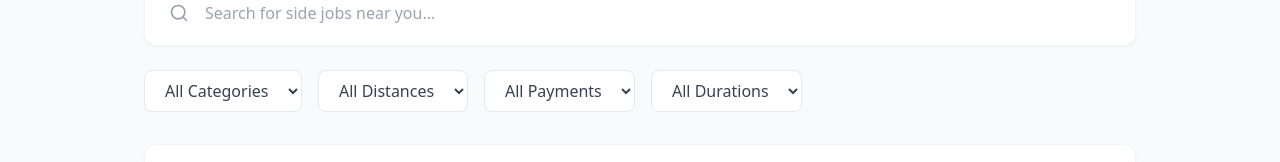
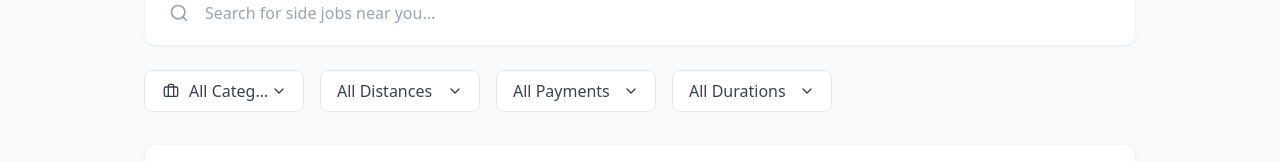
Before and after one commit to Madmaxme/EzJob, a React (Create React App) app: page /jobs in a window 1280 px wide. Shown: the part 244-406 px from the top of the page. Built offline with nearby package versions, Linux system fonts and the light colour scheme.

Commit message:
category sort with icons

```diff
--- a/src/components/Pages/Jobs/SearchSection.js
+++ b/src/components/Pages/Jobs/SearchSection.js
@@ -1,5 +1,5 @@
 import React, { useState } from 'react';
-import { Search, Truck, Home, ShoppingBag, Wrench, Dog, Camera, Book, Leaf, PartyPopper, Briefcase } from 'lucide-react';
+import { Search, Truck, Home, ShoppingBag, Wrench, Dog, Camera, Book, Leaf, PartyPopper, Briefcase, ChevronDown } from 'lucide-react';
 
 export const categoryIcons = {
   Moving: Truck,
@@ -45,6 +45,9 @@ const SearchSection = ({ onFilterChange }) => {
     category: 'all'
   });
 
+  // Single state to track which dropdown is open
+  const [openDropdown, setOpenDropdown] = useState(null);
+
   const handleSearchChange = (e) => {
     const value = e.target.value;
     setSearchTerm(value);
@@ -68,6 +71,22 @@ const SearchSection = ({ onFilterChange }) => {
     onFilterChange(updatedFilters);
   };
 
+  const toggleDropdown = (dropdownName) => {
+    setOpenDropdown(openDropdown === dropdownName ? null : dropdownName);
+  };
+
+  // Close dropdown when clicking outside
+  React.useEffect(() => {
+    const handleClickOutside = (event) => {
+      if (!event.target.closest('.dropdown-container')) {
+        setOpenDropdown(null);
+      }
+    };
+
+    document.addEventListener('click', handleClickOutside);
+    return () => document.removeEventListener('click', handleClickOutside);
+  }, []);
+
   return (
     <div className="mb-8">
       {/* Search Bar */}
@@ -90,59 +109,163 @@ const SearchSection = ({ onFilterChange }) => {
 
       {/* Filters */}
       <div className="flex flex-wrap gap-4">
-        <select
-          className="bg-white border border-gray-200 rounded-lg px-4 py-2 text-gray-700"
-          value={filters.category}
-          onChange={(e) => handleFilterChange('category', e.target.value)}
-        >
-          <option value="all">All Categories</option>
-          <option value="Moving">Moving</option>
-          <option value="Household">Household</option>
-          <option value="Delivery">Delivery</option>
-          <option value="Repairs">Repairs</option>
-          <option value="Pets">Pets</option>
-          <option value="Creative">Creative</option>
-          <option value="Teaching">Teaching</option>
-          <option value="Gardening">Gardening</option>
-          <option value="Event">Events</option>
-          <option value="General">General</option>
-        </select>
+        {/* Category Dropdown */}
+        <div className="relative dropdown-container">
+          <button
+            type="button"
+            onClick={() => toggleDropdown('category')}
+            className="bg-white border border-gray-200 rounded-lg px-4 py-2 text-gray-700 w-40 text-left flex items-center justify-between whitespace-nowrap"
+          >
+            <div className="flex items-center gap-2 min-w-0">
+              <div className="w-5 h-5 flex items-center justify-center flex-shrink-0">
+                {filters.category === 'all' ? (
+                  <Briefcase className="w-4 h-4" />
+                ) : (
+                  categoryIcons[filters.category] && React.createElement(categoryIcons[filters.category], { className: "w-4 h-4" })
+                )}
+              </div>
+              <span className="truncate">{filters.category === 'all' ? 'All Categories' : filters.category}</span>
+            </div>
+            <ChevronDown className={`w-4 h-4 transition-transform flex-shrink-0 ${openDropdown === 'category' ? 'transform rotate-180' : ''}`} />
+          </button>
 
-        <select
-          className="bg-white border border-gray-200 rounded-lg px-4 py-2 text-gray-700"
-          value={filters.distance}
-          onChange={(e) => handleFilterChange('distance', e.target.value)}
-        >
-          <option value="all">All Distances</option>
-          <option value="0-5">Under 5km</option>
-          <option value="5-10">5-10km</option>
-          <option value="10-20">10-20km</option>
-          <option value="20+">20km+</option>
-        </select>
+          {openDropdown === 'category' && (
+            <div className="absolute z-10 w-full mt-1 bg-white border border-gray-200 rounded-lg shadow-lg max-h-60 overflow-auto">
+              <div
+                className="flex items-center gap-2 px-4 py-2 hover:bg-gray-50 cursor-pointer"
+                onClick={() => {
+                  handleFilterChange('category', 'all');
+                  setOpenDropdown(null);
+                }}
+              >
+                <div className="w-5 h-5 flex items-center justify-center">
+                  <Briefcase className="w-4 h-4" />
+                </div>
+                <span>All Categories</span>
+              </div>
+              {Object.entries(categoryIcons).map(([category, Icon]) => (
+                <div
+                  key={category}
+                  className="flex items-center gap-2 px-4 py-2 hover:bg-gray-50 cursor-pointer"
+                  onClick={() => {
+                    handleFilterChange('category', category);
+                    setOpenDropdown(null);
+                  }}
+                >
+                  <div className="w-5 h-5 flex items-center justify-center">
+                    <Icon className="w-4 h-4" />
+                  </div>
+                  <span>{category}</span>
+                </div>
+              ))}
+            </div>
+          )}
+        </div>
 
-        <select
-          className="bg-white border border-gray-200 rounded-lg px-4 py-2 text-gray-700"
-          value={filters.payment}
-          onChange={(e) => handleFilterChange('payment', e.target.value)}
-        >
-          <option value="all">All Payments</option>
-          <option value="0-50">Under €50</option>
-          <option value="50-100">€50-€100</option>
-          <option value="100-200">€100-€200</option>
-          <option value="200+">€200+</option>
-        </select>
+        {/* Distance Dropdown */}
+        <div className="relative dropdown-container">
+          <button
+            type="button"
+            onClick={() => toggleDropdown('distance')}
+            className="bg-white border border-gray-200 rounded-lg px-4 py-2 text-gray-700 w-40 text-left flex items-center justify-between"
+          >
+            <span>{filters.distance === 'all' ? 'All Distances' : `Under ${filters.distance.split('-')[1] || '20+'}km`}</span>
+            <ChevronDown className={`w-4 h-4 transition-transform ${openDropdown === 'distance' ? 'transform rotate-180' : ''}`} />
+          </button>
 
-        <select
-          className="bg-white border border-gray-200 rounded-lg px-4 py-2 text-gray-700"
-          value={filters.duration}
-          onChange={(e) => handleFilterChange('duration', e.target.value)}
-        >
-          <option value="all">All Durations</option>
-          <option value="1-2">1-2 hours</option>
-          <option value="2-4">2-4 hours</option>
-          <option value="4-6">4-6 hours</option>
-          <option value="6+">6+ hours</option>
-        </select>
+          {openDropdown === 'distance' && (
+            <div className="absolute z-10 w-full mt-1 bg-white border border-gray-200 rounded-lg shadow-lg">
+              {[
+                { value: 'all', label: 'All Distances' },
+                { value: '0-5', label: 'Under 5km' },
+                { value: '5-10', label: '5-10km' },
+                { value: '10-20', label: '10-20km' },
+                { value: '20+', label: '20km+' }
+              ].map(option => (
+                <div
+                  key={option.value}
+                  className="px-4 py-2 hover:bg-gray-50 cursor-pointer"
+                  onClick={() => {
+                    handleFilterChange('distance', option.value);
+                    setOpenDropdown(null);
+                  }}
+                >
+                  {option.label}
+                </div>
+              ))}
+            </div>
+          )}
+        </div>
+
+        {/* Payment Dropdown */}
+        <div className="relative dropdown-container">
+          <button
+            type="button"
+            onClick={() => toggleDropdown('payment')}
+            className="bg-white border border-gray-200 rounded-lg px-4 py-2 text-gray-700 w-40 text-left flex items-center justify-between"
+          >
+            <span>{filters.payment === 'all' ? 'All Payments' : `Under €${filters.payment.split('-')[1] || '200+'}`}</span>
+            <ChevronDown className={`w-4 h-4 transition-transform ${openDropdown === 'payment' ? 'transform rotate-180' : ''}`} />
+          </button>
+
+          {openDropdown === 'payment' && (
+            <div className="absolute z-10 w-full mt-1 bg-white border border-gray-200 rounded-lg shadow-lg">
+              {[
+                { value: 'all', label: 'All Payments' },
+                { value: '0-50', label: 'Under €50' },
+                { value: '50-100', label: '€50-€100' },
+                { value: '100-200', label: '€100-€200' },
+                { value: '200+', label: '€200+' }
+              ].map(option => (
+                <div
+                  key={option.value}
+                  className="px-4 py-2 hover:bg-gray-50 cursor-pointer"
+                  onClick={() => {
+                    handleFilterChange('payment', option.value);
+                    setOpenDropdown(null);
+                  }}
+                >
+                  {option.label}
+                </div>
+              ))}
+            </div>
+          )}
+        </div>
+
+        {/* Duration Dropdown */}
+        <div className="relative dropdown-container">
+          <button
+            type="button"
+            onClick={() => toggleDropdown('duration')}
+            className="bg-white border border-gray-200 rounded-lg px-4 py-2 text-gray-700 w-40 text-left flex items-center justify-between"
+          >
+            <span>{filters.duration === 'all' ? 'All Durations' : `${filters.duration} hours`}</span>
+            <ChevronDown className={`w-4 h-4 transition-transform ${openDropdown === 'duration' ? 'transform rotate-180' : ''}`} />
+          </button>
+
+          {openDropdown === 'duration' && (
+            <div className="absolute z-10 w-full mt-1 bg-white border border-gray-200 rounded-lg shadow-lg">
+              {[
+                { value: 'all', label: 'All Durations' },
+                { value: '1-2', label: '1-2 hours' },
+                { value: '2-4', label: '2-4 hours' },
+                { value: '4-6', label: '4-6 hours' },
+                { value: '6+', label: '6+ hours' }
+              ].map(option => (
+                <div
+                  key={option.value}
+                  className="px-4 py-2 hover:bg-gray-50 cursor-pointer"
+                  onClick={() => {
+                    handleFilterChange('duration', option.value);
+                    setOpenDropdown(null);
+                  }}
+                >
+                  {option.label}
+                </div>
+              ))}
+            </div>
+          )}
+        </div>
       </div>
     </div>
   );
```
